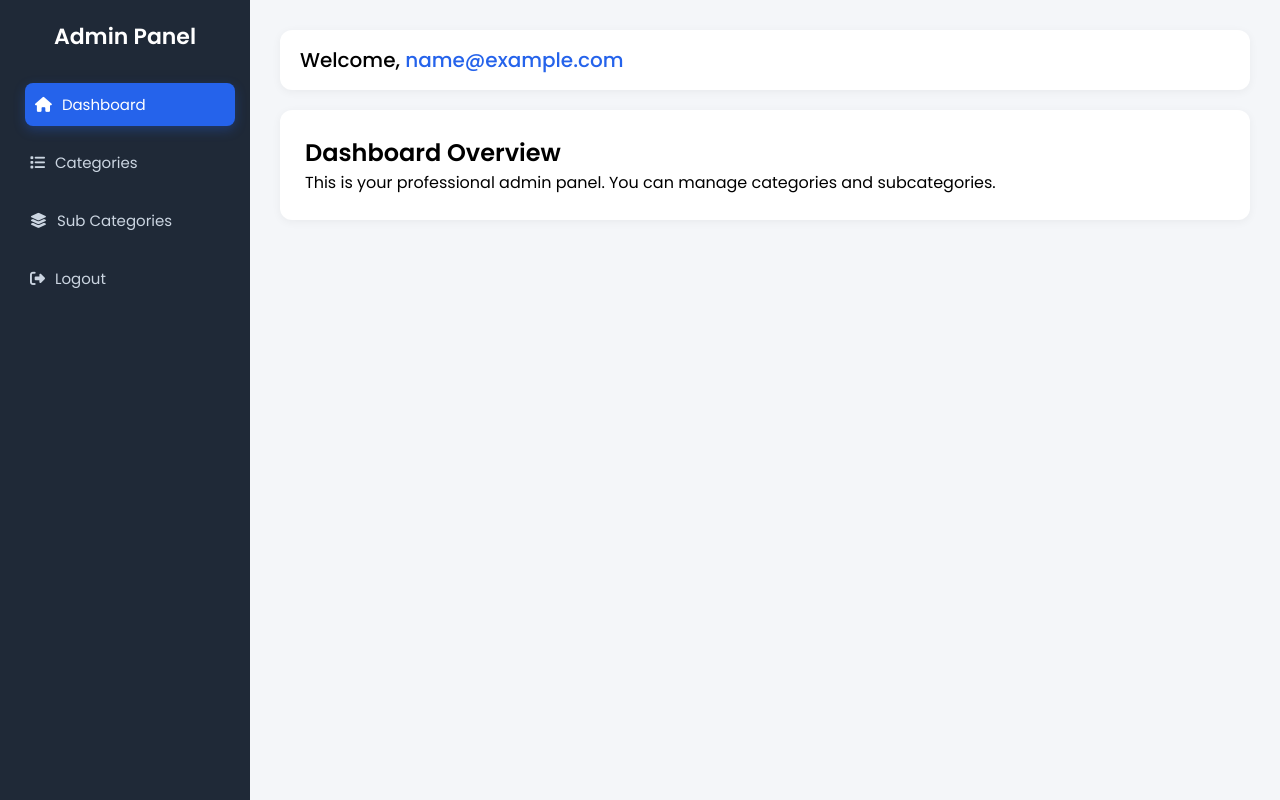
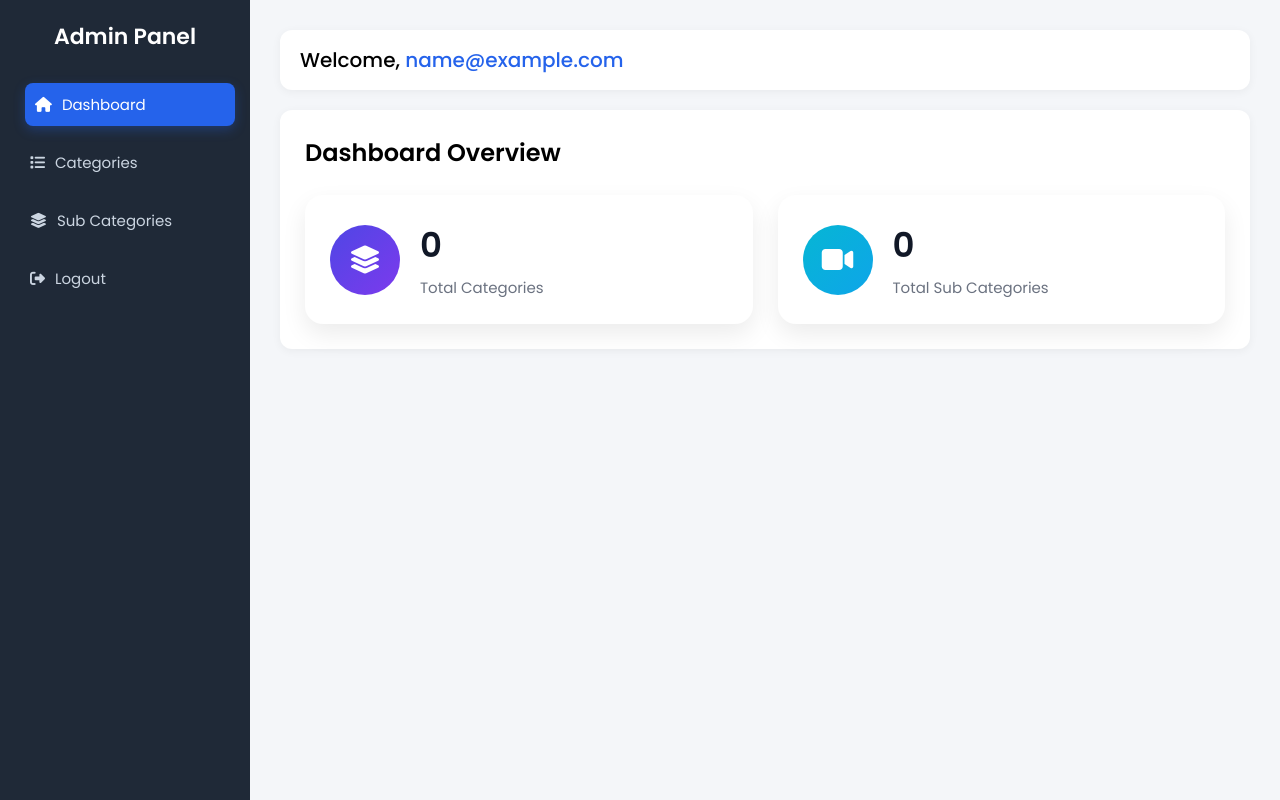
Before and after one commit to dhruvishrudraminfosys-cell/festi-wisher, a PHP site: page /dashboard.php in a window 1280 px wide. Run offline with PHP 8.4, Linux system fonts and the light colour scheme; the visitor is signed in with stand-in values (Sample User, id 1); data that the repository does not hold is empty; some libraries are stand-ins or nearby versions.

Commit message:
CSS issue Fixed

```diff
--- a/dashboard.php
+++ b/dashboard.php
@@ -2,10 +2,21 @@
 require "config.php";
 require "auth.php";
 $currentPage = basename($_SERVER['PHP_SELF']);
+
+// Total Categories
+$catQuery = mysqli_query($conn, "SELECT COUNT(*) as total FROM categories");
+$catData = mysqli_fetch_assoc($catQuery);
+$totalCategories = $catData['total'];
+
+// Total Sub Categories
+$subQuery = mysqli_query($conn, "SELECT COUNT(*) as total FROM sub_category");
+$subData = mysqli_fetch_assoc($subQuery);
+$totalSubCategories = $subData['total'];
 ?>
 
 <!DOCTYPE html>
 <html>
+
 <head>
     <title>Admin Dashboard</title>
 
@@ -13,6 +24,69 @@ $currentPage = basename($_SERVER['PHP_SELF']);
     <link rel="stylesheet" href="https://cdnjs.cloudflare.com/ajax/libs/font-awesome/6.5.0/css/all.min.css">
     <link rel="stylesheet" href="css/dashboard.css">
 </head>
+<style>
+    .dashboard-cards {
+        display: flex;
+        gap: 25px;
+        margin-top: 25px;
+        flex-wrap: wrap;
+    }
+
+    .stat-card {
+        flex: 1;
+        min-width: 280px;
+        background: #fff;
+        border-radius: 18px;
+        padding: 25px;
+        display: flex;
+        align-items: center;
+        gap: 20px;
+        box-shadow: 0 10px 25px rgba(0, 0, 0, 0.08);
+        transition: 0.3s ease;
+    }
+
+    .stat-card:hover {
+        transform: translateY(-5px);
+    }
+
+    .stat-card .icon {
+        width: 70px;
+        height: 70px;
+        border-radius: 50%;
+        display: flex;
+        align-items: center;
+        justify-content: center;
+        font-size: 28px;
+        color: #fff;
+    }
+
+    .category-card .icon {
+        background: linear-gradient(135deg, #4f46e5, #7c3aed);
+    }
+
+    .subcategory-card .icon {
+        background: linear-gradient(135deg, #06b6d4, #0ea5e9);
+    }
+
+    .stat-card h2 {
+        margin: 0;
+        font-size: 34px;
+        font-weight: 600;
+        color: #111827;
+    }
+
+    .stat-card p {
+        margin-top: 5px;
+        color: #6b7280;
+        font-size: 15px;
+    }
+
+    @media(max-width:768px) {
+        .dashboard-cards {
+            flex-direction: column;
+        }
+    }
+</style>
 
 <body>
 
@@ -30,10 +104,33 @@ $currentPage = basename($_SERVER['PHP_SELF']);
 
         <div class="card">
             <h2>Dashboard Overview</h2>
-        <p>This is your professional admin panel. You can manage categories and subcategories.</p>
+            <div class="dashboard-cards">
+
+                <div class="stat-card category-card">
+                    <div class="icon">
+                        <i class="fas fa-layer-group"></i>
+                    </div>
+                    <div class="info">
+                        <h2><?php echo $totalCategories; ?></h2>
+                        <p>Total Categories</p>
+                    </div>
+                </div>
+
+                <div class="stat-card subcategory-card">
+                    <div class="icon">
+                        <i class="fas fa-video"></i>
+                    </div>
+                    <div class="info">
+                        <h2><?php echo $totalSubCategories; ?></h2>
+                        <p>Total Sub Categories</p>
+                    </div>
+                </div>
+
+            </div>
         </div>
 
     </div>
 
 </body>
+
 </html>
```
Also changed, not shown: category/categories.php (+37 -0 lines), sub_category/subcategories.php (+47 -5 lines), css/dashboard.css (line endings or trailing spaces). Lines whose indentation alone changed are shown as unchanged.
